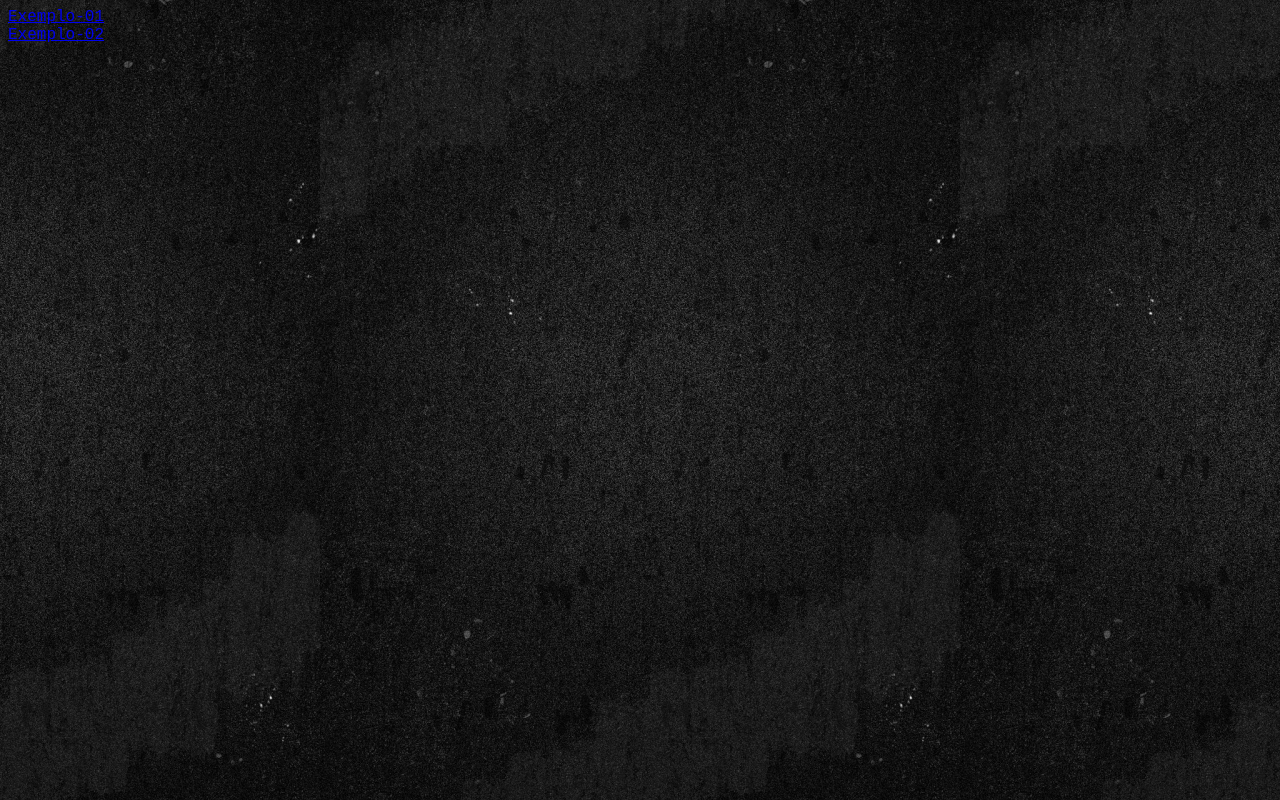
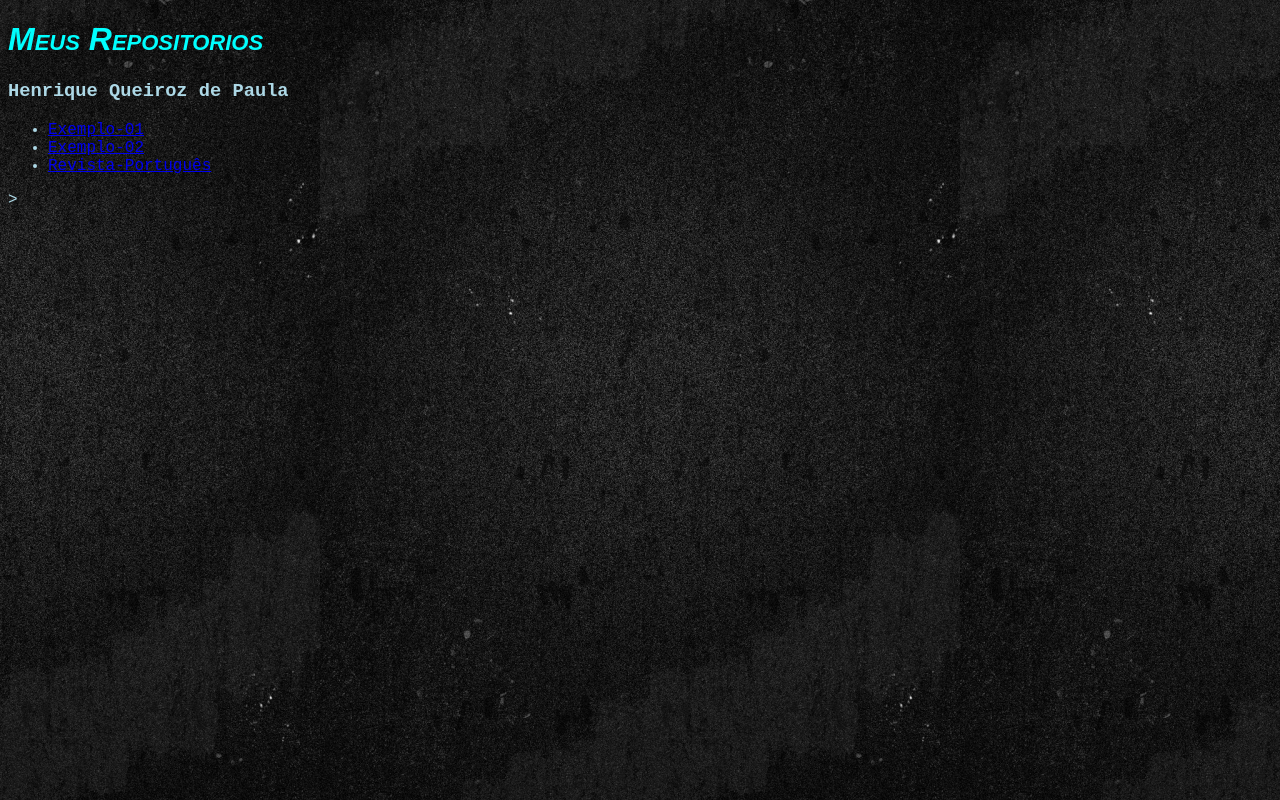
Before and after one commit to Cackiito/cackiito.github.io, a plain HTML site: page index.html in a window 1280 px wide. Drawn offline with Linux system fonts and the light colour scheme.

Commit message:
Update index.html

```diff
--- a/index.html
+++ b/index.html
@@ -1,10 +1,17 @@
+<!DOCTYPE html>
 <html>
     <head>
+        <meta charset="UTF-8">
         <title>Pagina principal</title>
         <link rel="stylesheet" href="OI/estilo2.css"/>
     </head>
     <body>
-        <a href="exemplo1.html">Exemplo-01</a><br>
-        <a href="exemplo2.html">Exemplo-02</a>
+        <h1>Meus Repositorios</h1>
+        <h3>Henrique Queiroz de Paula</h3>
+        <ul>
+            <li><a href="exemplo1.html">Exemplo-01</a><br></li>
+            <li><a href="exemplo2.html">Exemplo-02</a><br></li>
+            <li><a href="https://cackiito.github.io/Pois-Sim/">Revista-Português</a></li>
+        </ul>
     </body>
-</html>
+</html>>
```
